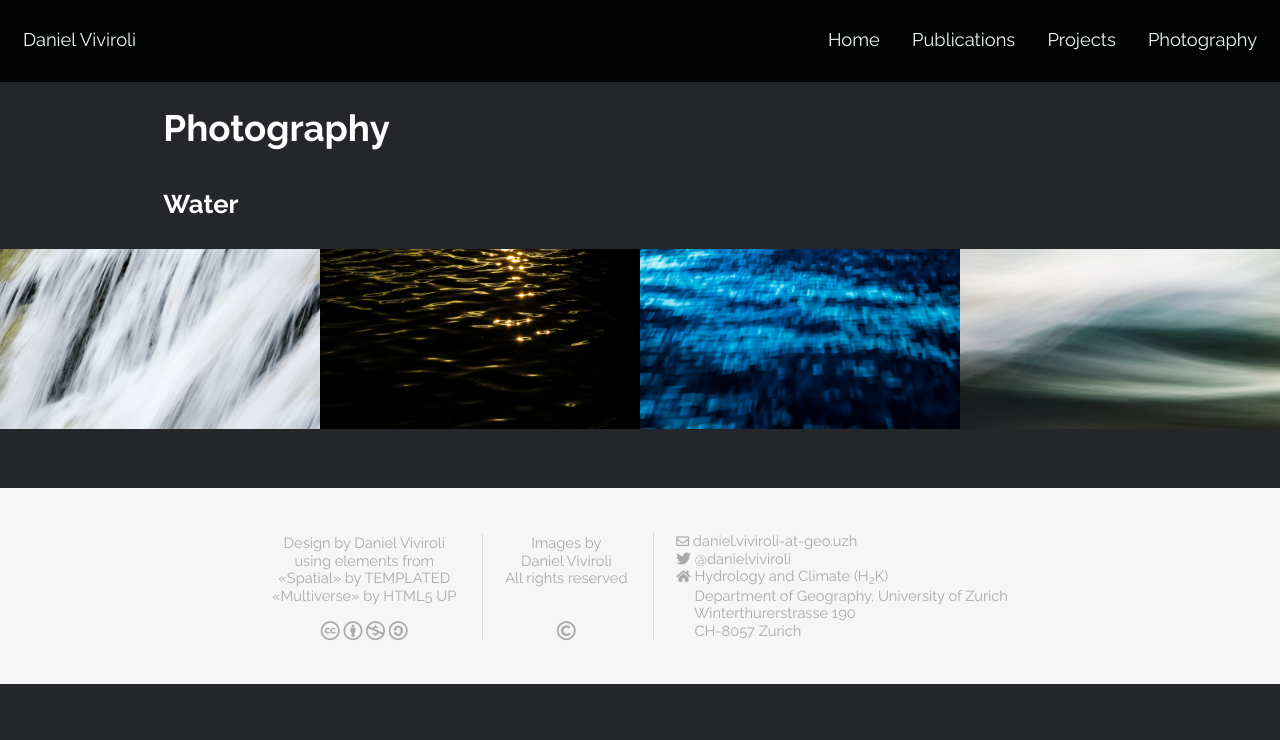
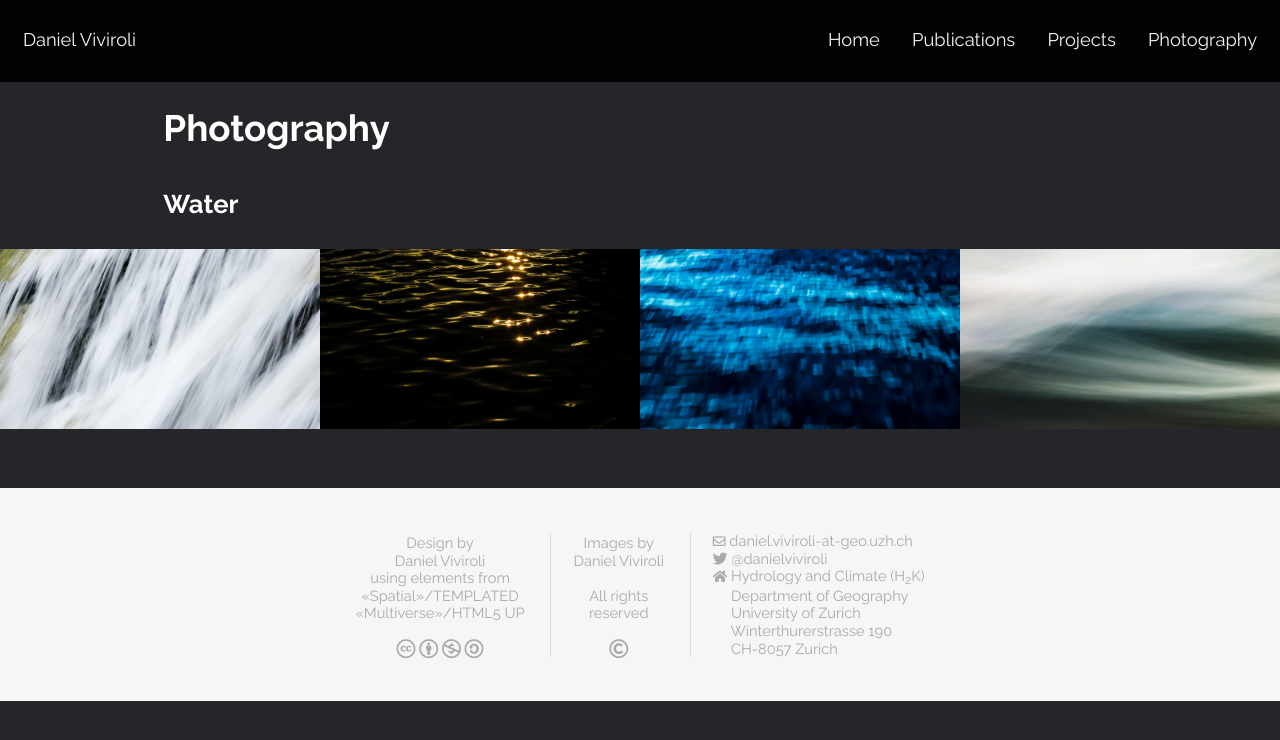
Before and after one commit to katarenamatos/katarenamatos.github.io, a Jekyll site: the page built from photography.html, in a window 1280 px wide. Shown: the top 740 px of the page. Built offline with Jekyll 4.4.1, drawn with Linux system fonts in a browser that asks for light colours.

Commit message:
update footer

```diff
--- a/_includes/footer.html
+++ b/_includes/footer.html
@@ -5,10 +5,11 @@
 	<div class="container">
 		<ul class="copyright">
 			<li>
-				Design by Daniel Viviroli<br>
+				Design by<br>
+				Daniel Viviroli<br>
 				using elements from<br>
-				«Spatial» by <a href="https://templated.co">TEMPLATED</a><br>
-				«Multiverse» by <a href="https://html5up.net/">HTML5 UP</a><br><br>
+				«Spatial»/<a href="https://templated.co">TEMPLATED</a><br>
+				«Multiverse»/<a href="https://html5up.net/">HTML5 UP</a><br><br>
 				<a target="_blank" rel="noopener noreferrer"href="https://creativecommons.org/licenses/by-nc-sa/4.0/legalcode">
 					<i class="fab fa-creative-commons fa-lg"></i>
 					<i class="fab fa-creative-commons-by fa-lg"></i>
@@ -18,17 +19,20 @@
 			</li>
 			<li>
 				Images by<br>
-				Daniel Viviroli<br>
-				All rights reserved<br><br><br>
+				Daniel Viviroli<br><br>
+				All rights<br>
+				reserved<br><br>
 				<i class="far fa-copyright fa-lg"></i>
 			</li>
 			<li style="text-align:left">
-					<a target="_blank" rel="noopener noreferrer"href="mailto:daniel.viviroli@geo.uzh.ch"><i class="far fa-envelope fa-sm"></i> daniel.viviroli-at-geo.uzh</a><br>
+					<a target="_blank" rel="noopener noreferrer"href="mailto:daniel.viviroli@geo.uzh.ch"><i class="far fa-envelope fa-sm"></i> daniel.viviroli-at-geo.uzh.ch</a><br>
 					<a target="_blank" rel="noopener noreferrer" href="https://twitter.com/danielviviroli"><i class="fab fa-twitter fa-am"></i> @danielviviroli</a><br>
 					<i class="fas fa-home fa-sm"></i>
 					<a target="_blank" rel="noopener noreferrer" href="http://www.geo.uzh.ch/en/units/h2k">Hydrology and Climate (H<sub>2</sub>K)</a><br>
 					<i class="fas fa-home fa-sm" style="opacity:0.0"></i>
-					Department of Geography, University of Zurich<br>
+					Department of Geography<br>
+					<i class="fas fa-home fa-sm" style="opacity:0.0"></i>
+					University of Zurich<br>
 					<i class="fas fa-home fa-sm" style="opacity:0.0"></i>
 					Winterthurerstrasse 190<br>
 					<i class="fas fa-home fa-sm" style="opacity:0.0"></i>
```
